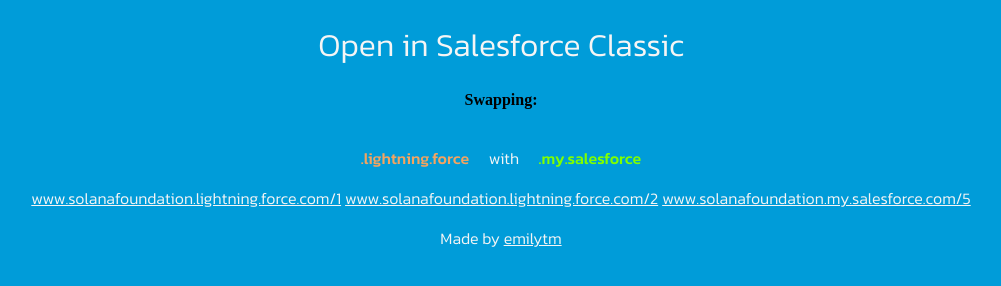
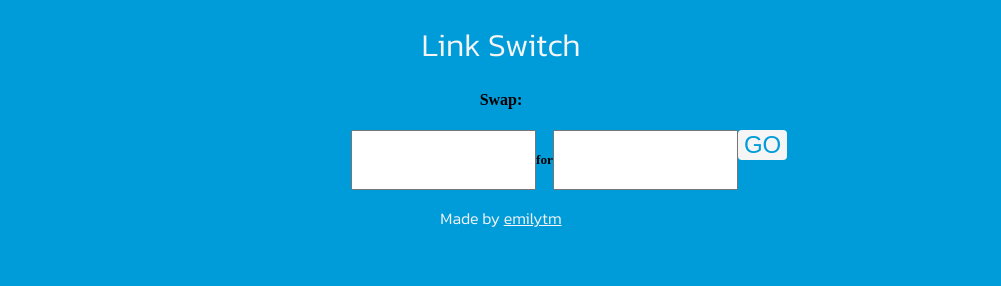
Before and after one commit to emilytm/link-swap-extension, a browser extension: page index.html in a window 1280 px wide. Shown: the whole page, without its empty margins (139-1140 px from the left). Drawn offline with nearby package versions, Linux system fonts and the light colour scheme.

Commit message:
Setting up initial test of extension structure

```diff
--- a/index.html
+++ b/index.html
@@ -4,16 +4,14 @@
     <link rel="stylesheet" href="index.css">
 </head>
 <body>
-    <h1>Open in Salesforce Classic</h1>
-    <h4>Swapping:</h4>
-    <div class="linkdisplay">
-        <p id="bad-link">.lightning.force</p>
-        <p>with</p>
-        <p id="good-link">.my.salesforce</p>
-    </div>
-    <a id="link-one" href="www.solanafoundation.lightning.force.com/1">www.solanafoundation.lightning.force.com/1</a>
-    <a href="www.solanafoundation.lightning.force.com/2">www.solanafoundation.lightning.force.com/2</a>
-    <a href="www.solanafoundation.my.salesforce.com/5">www.solanafoundation.my.salesforce.com/5</a>
+    <h1>Link Switch</h1>
+    <h4>Swap:</h4>
+    <form class="linkdisplay">
+        <input type="text" name="link-to-replace" id="link-to-replace">
+        <h5>for</h5>
+        <input type="text" name="replcement-link" id="replacement-link">
+        <button>GO</button>
+    </form>
 
     <script src="index.js"></script>
     <script src="http://code.jquery.com/jquery-latest.min.js"></script>
--- a/index.js
+++ b/index.js
@@ -1,5 +1,10 @@
 const lightning = "lightning.force."
 const classic = "my.salesforce."
+
+document.addEventListener('submit',() => {
+    console.log(document.getElementById('link-to-replace').value)
+    console.log(document.getElementById('replacement-link').value)
+})
 
 document.addEventListener('DOMContentLoaded', function() {
     const linksList = document.querySelectorAll("a[href*='lightning.force.']")
```
